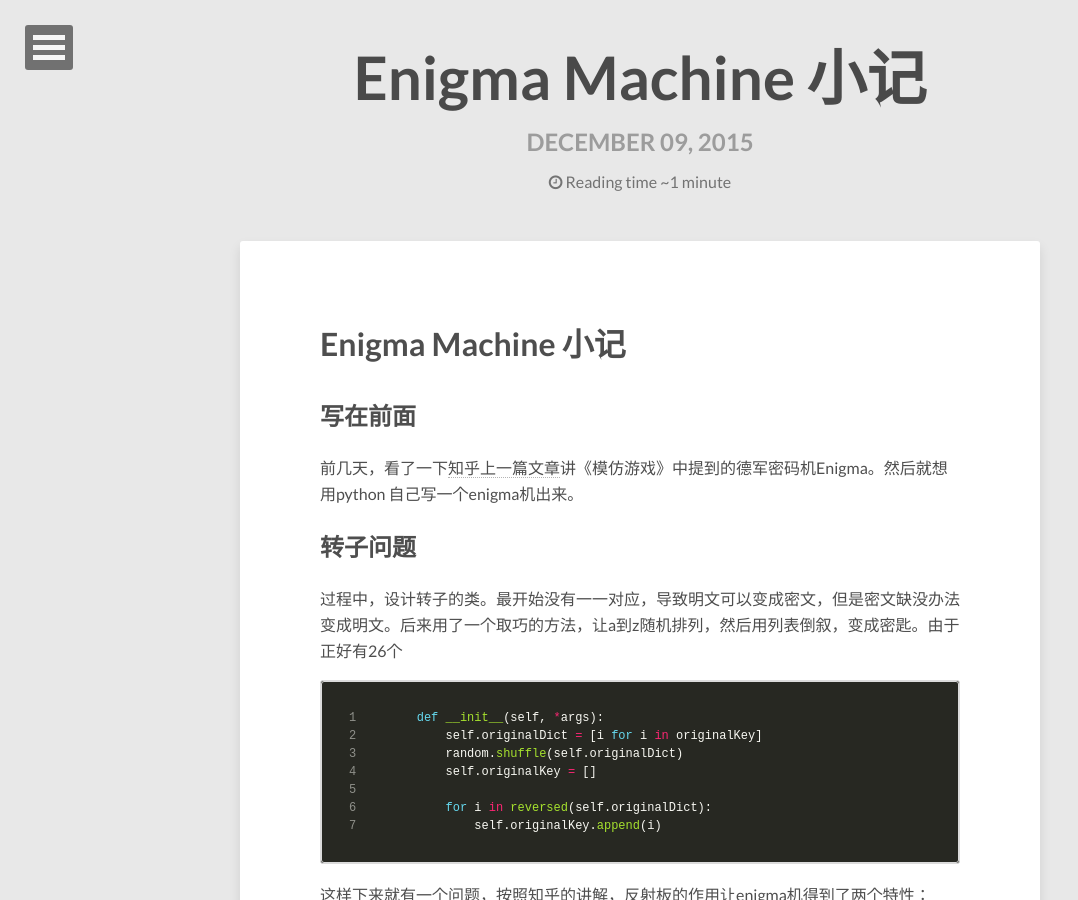
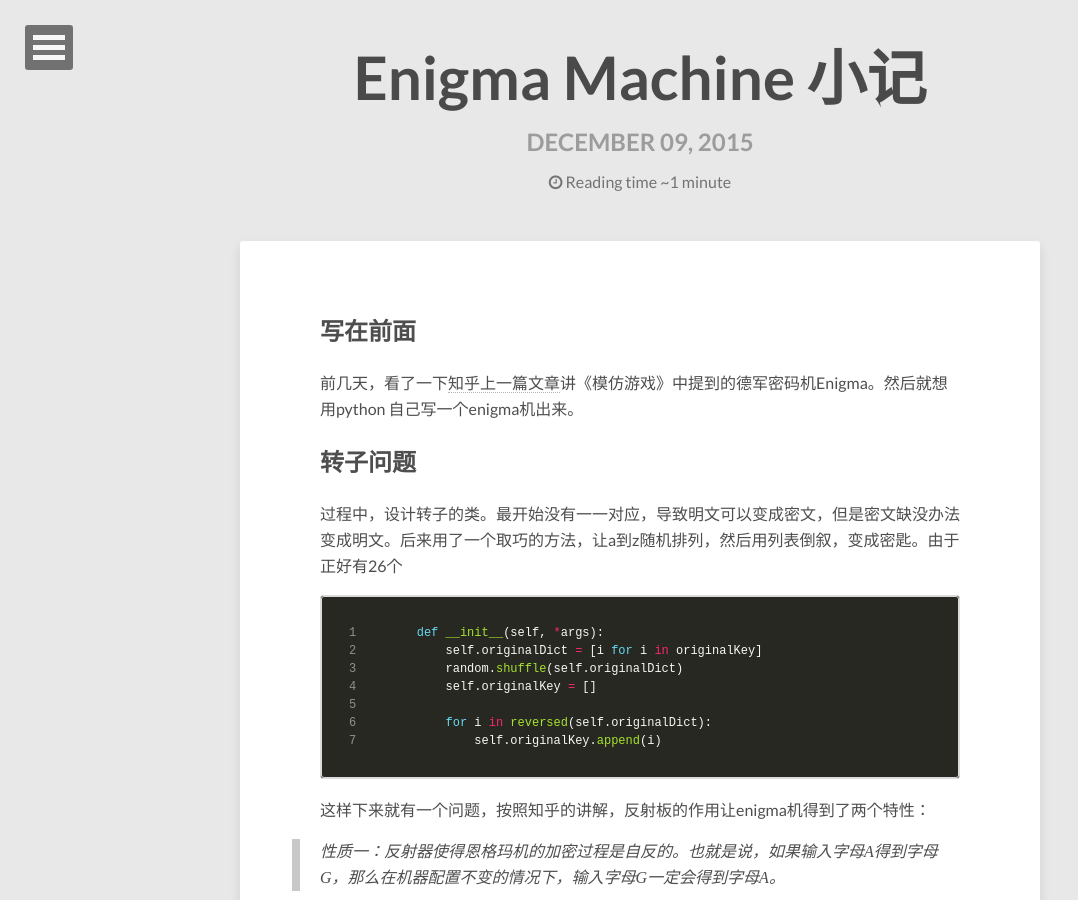
Before and after one commit to ccqpein/ccqpein.github.io, a Jekyll site: the page built from _posts/2015-12-09-Enigma Machine-小记.md, in a window 1280 px wide and 900 px high. Shown: the whole window, without its empty margins (0-1078 px from the left). Built offline with Jekyll 4.4.1, drawn with Linux system fonts in a browser that asks for light colours; nearby versions of some CDN libraries; comment, search, counter and statistics services are not loaded.

Commit message:
fix title

```diff
--- a/_posts/2015-12-09-Enigma Machine-小记.md
+++ b/_posts/2015-12-09-Enigma Machine-小记.md
@@ -5,8 +5,6 @@
 tags: study
 image:
 ---
-
-# Enigma Machine 小记
 
 ## 写在前面
 前几天，看了一下[知乎上一篇文章](http://www.zhihu.com/question/28397034)讲《模仿游戏》中提到的德军密码机Enigma。然后就想用python 自己写一个enigma机出来。
```
